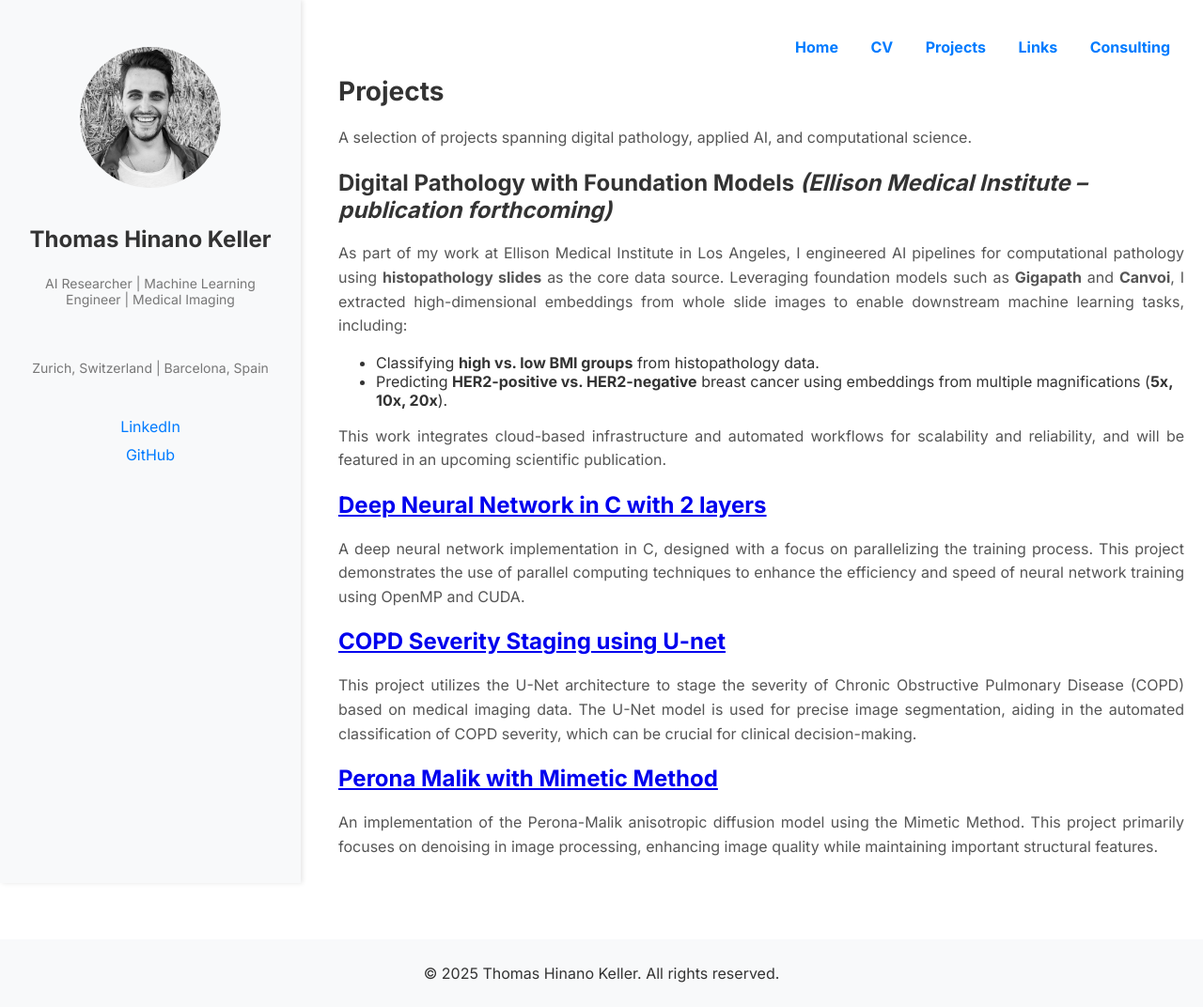
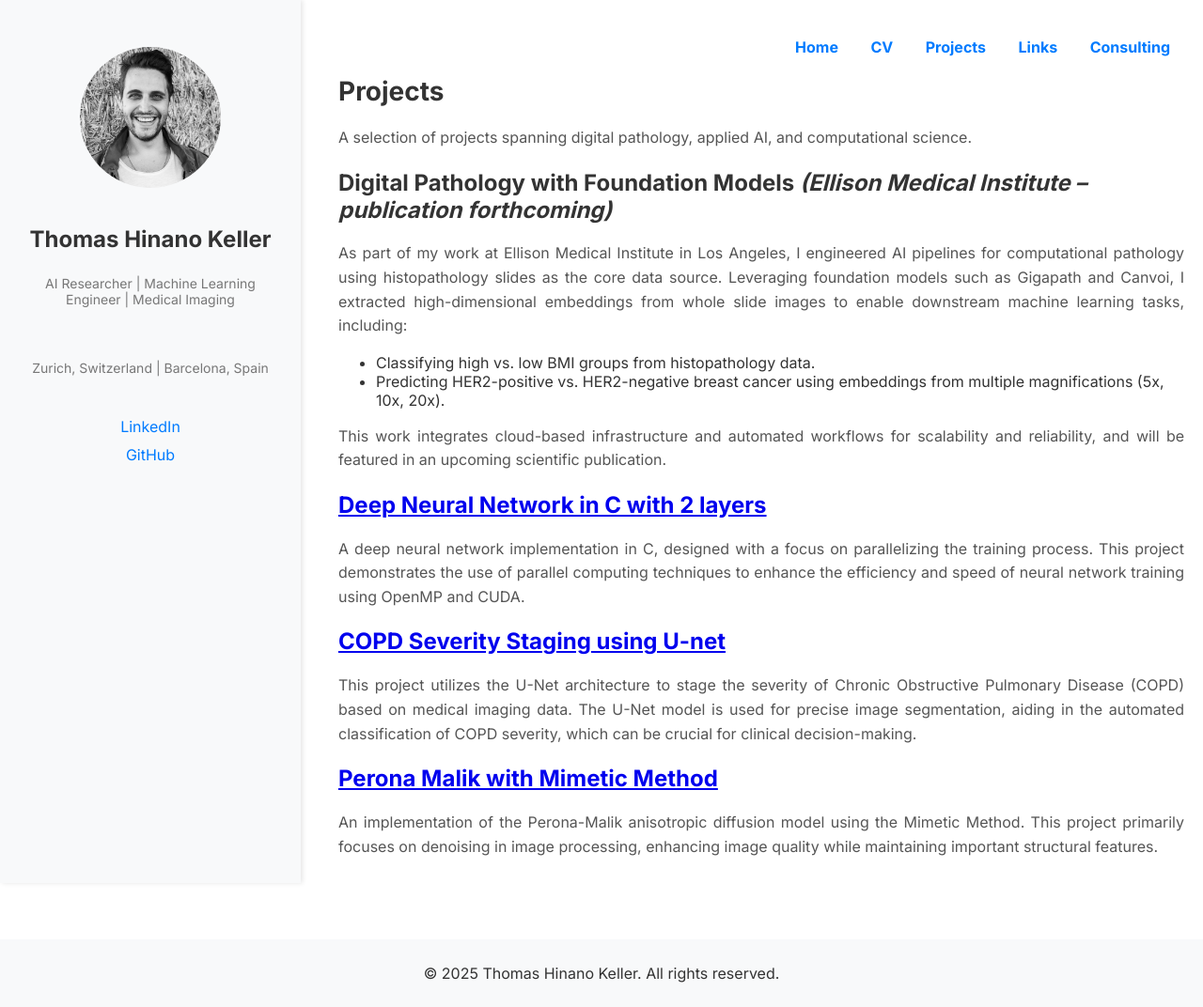
Before and after one commit to thomkell/thomkell.github.io, a Jekyll site: the page built from projects/index.md, in a window 1280 px wide. Shown: the whole page at 94% size. Built offline with Jekyll 4.4.1, drawn with Linux system fonts in a browser that asks for light colours.

```diff
--- a/projects/index.md
+++ b/projects/index.md
@@ -7,9 +7,9 @@ title: "Projects"
 A selection of projects spanning digital pathology, applied AI, and computational science.
 
 ## Digital Pathology with Foundation Models *(Ellison Medical Institute – publication forthcoming)*
-As part of my work at Ellison Medical Institute in Los Angeles, I engineered AI pipelines for computational pathology using **histopathology slides** as the core data source. Leveraging foundation models such as **Gigapath** and **Canvoi**, I extracted high-dimensional embeddings from whole slide images to enable downstream machine learning tasks, including:
-- Classifying **high vs. low BMI groups** from histopathology data.
-- Predicting **HER2-positive vs. HER2-negative** breast cancer using embeddings from multiple magnifications (**5x, 10x, 20x**).
+As part of my work at Ellison Medical Institute in Los Angeles, I engineered AI pipelines for computational pathology using histopathology slides as the core data source. Leveraging foundation models such as Gigapath and Canvoi, I extracted high-dimensional embeddings from whole slide images to enable downstream machine learning tasks, including:
+- Classifying high vs. low BMI groups from histopathology data.
+- Predicting HER2-positive vs. HER2-negative breast cancer using embeddings from multiple magnifications (5x, 10x, 20x).
 
 This work integrates cloud-based infrastructure and automated workflows for scalability and reliability, and will be featured in an upcoming scientific publication.
 
```
Also changed, not shown: index.md (+1 -1 lines).
